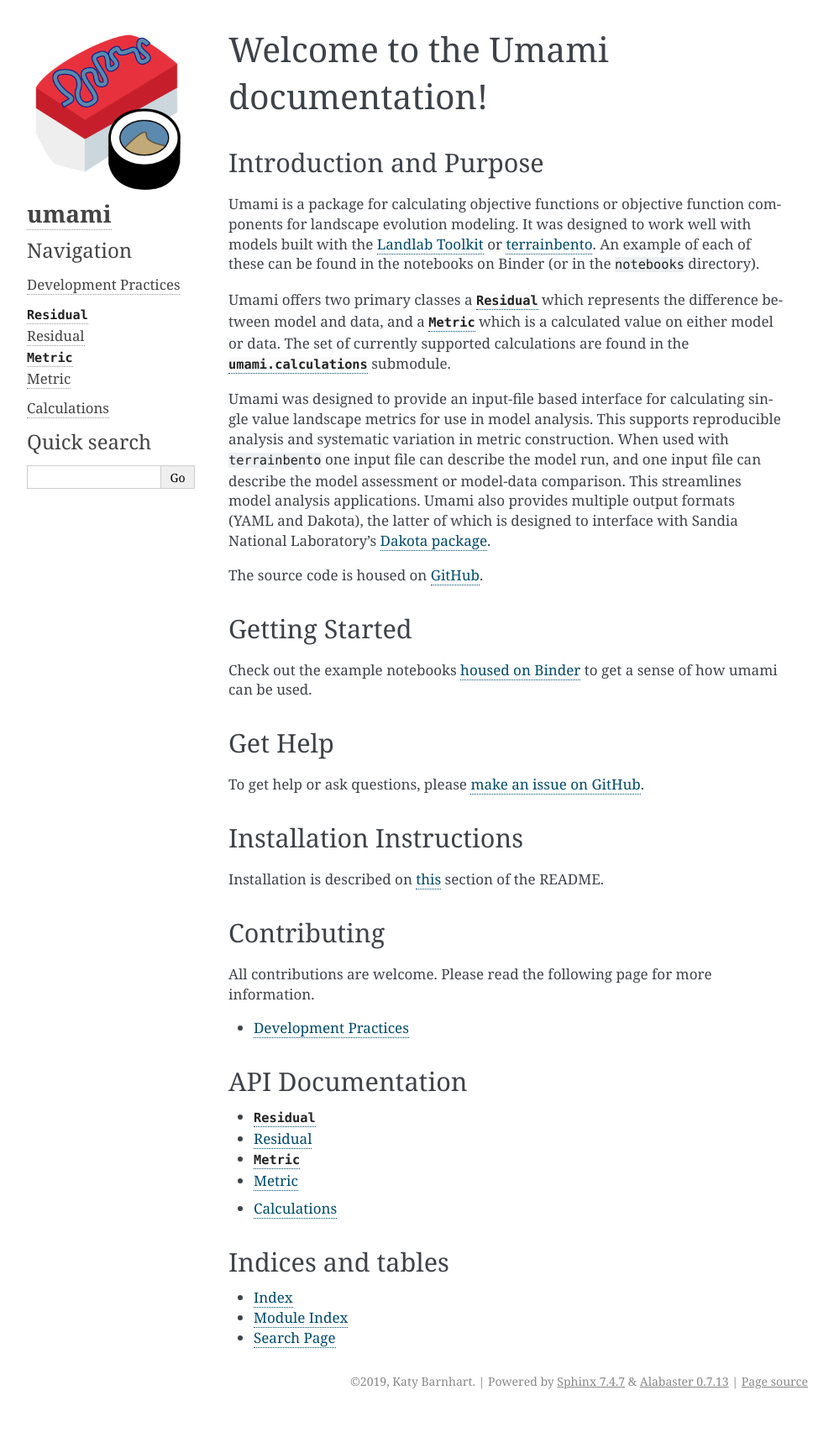
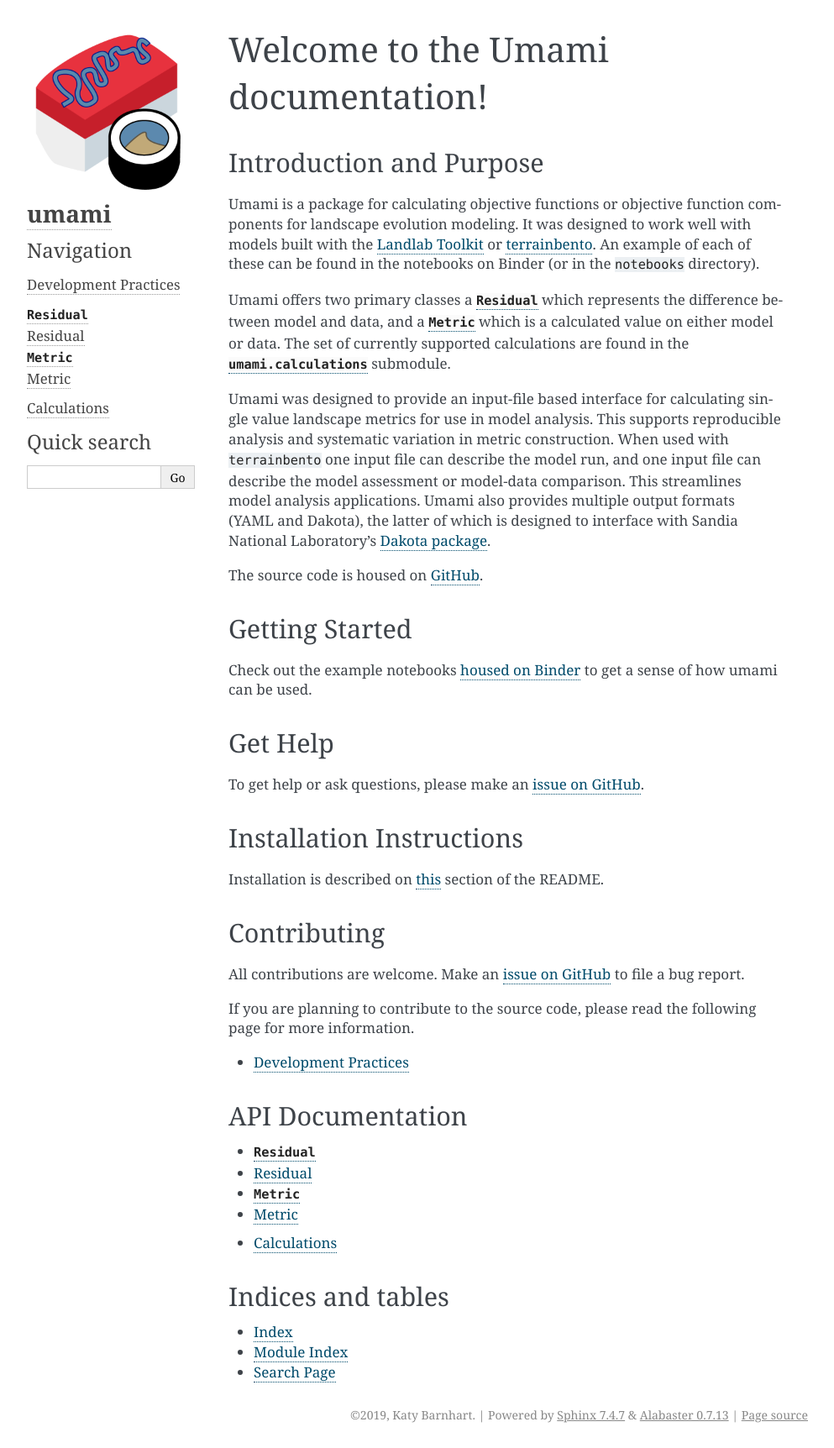
Before and after one commit to TerrainBento/umami, a Sphinx documentation site: the page built from docs/source/index.rst, in a window 1280 px wide. Shown: the whole page at 84% size, without its empty margins (148-1141 px from the left). Built offline with Sphinx 7.4.7, drawn with Linux system fonts in a browser that asks for light colours; before the commit the page ends 1684 px from its top, so only the background shows below that.

Commit message:
doc changes

```diff
--- a/docs/source/index.rst
+++ b/docs/source/index.rst
@@ -60,8 +60,10 @@ Installation is described on `this`_ section of the README.
 Contributing
 ------------
 
-All contributions are welcome. Please read the following page for more
-information.
+All contributions are welcome. Make an `issue on GitHub`_ to file a bug report.
+
+If you are planning to contribute to the source code, please read the following
+page for more information.
 
 .. toctree::
     :maxdepth: 1
```
Also changed, not shown: other parts of docs/source/index.rst (+2 -2 lines).
